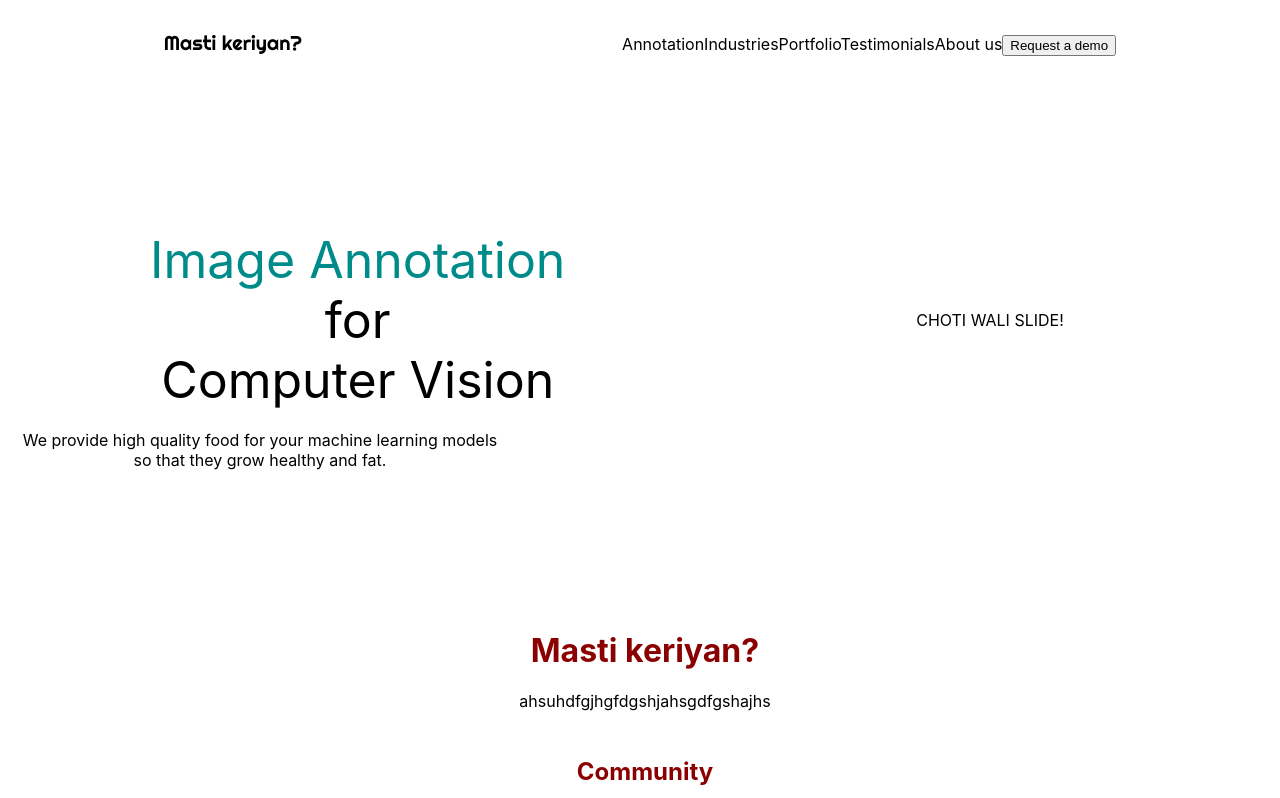
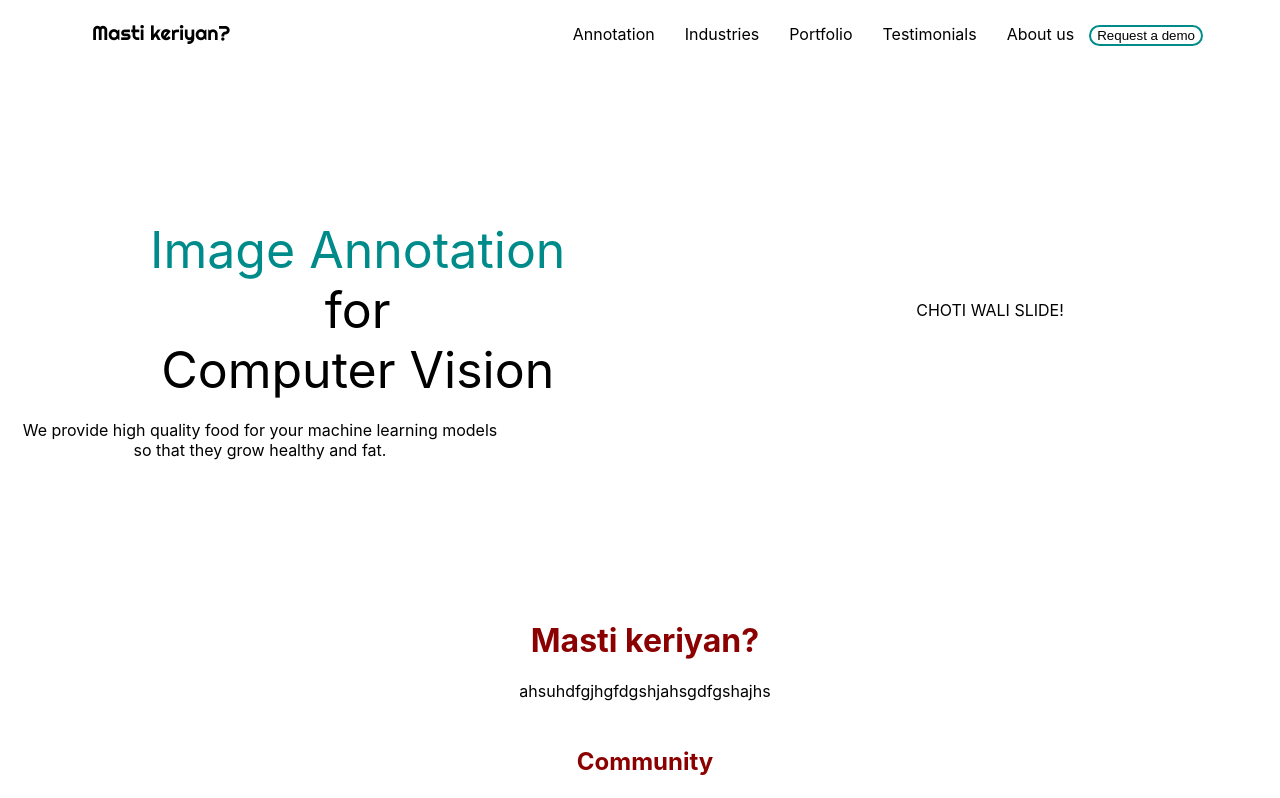
Before and after one commit to D3nii/React-Projects, a React (Create React App) app in the folder prox/: page / in a window 1280 px wide. Shown: the top 798 px of the page. Built offline with nearby package versions, Linux system fonts and the light colour scheme.

Commit message:
Update NavBar.js

```diff
--- a/prox/src/Components/NavBar.js
+++ b/prox/src/Components/NavBar.js
@@ -8,17 +8,17 @@ class NavBar extends React.Component {
 
   render() {
     return (
-      <div className="hred">
-        <span id="companyName" className="hred">
+      <div className="navBar">
+        <span id="companyName" className="navBar">
           Masti keriyan?
         </span>
-        <span className="hred">Annotation</span>
-        <span className="hred">Industries</span>
-        <span className="hred">Portfolio</span>
-        <span className="hred">Testimonials</span>
-        <span className="hred">About us</span>
+        <span className="navBar">Annotation</span>
+        <span className="navBar">Industries</span>
+        <span className="navBar">Portfolio</span>
+        <span className="navBar">Testimonials</span>
+        <span className="navBar">About us</span>
 
-        <button className="de">Request a demo</button>
+        <button className="navButton">Request a demo</button>
       </div>
     );
   }
```
